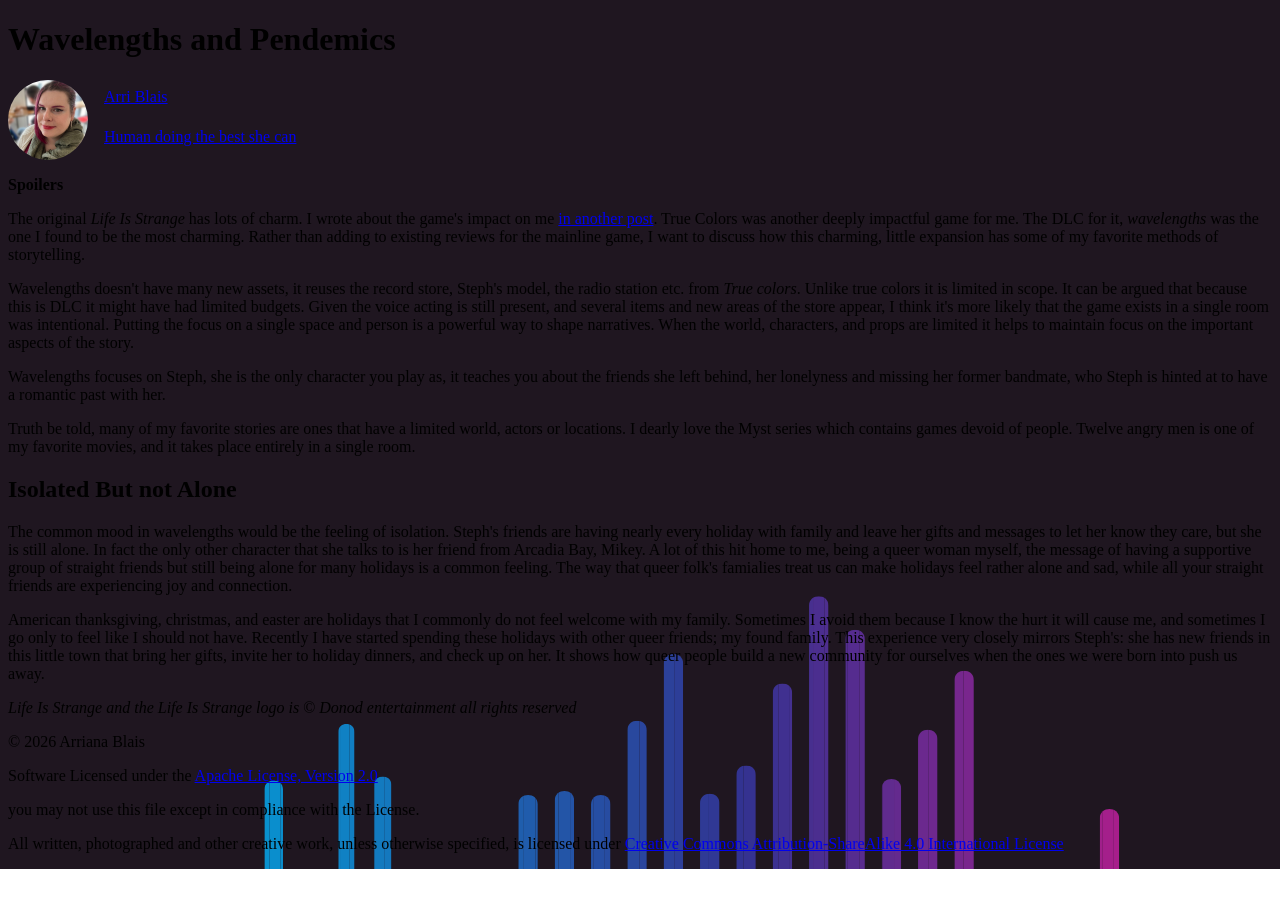
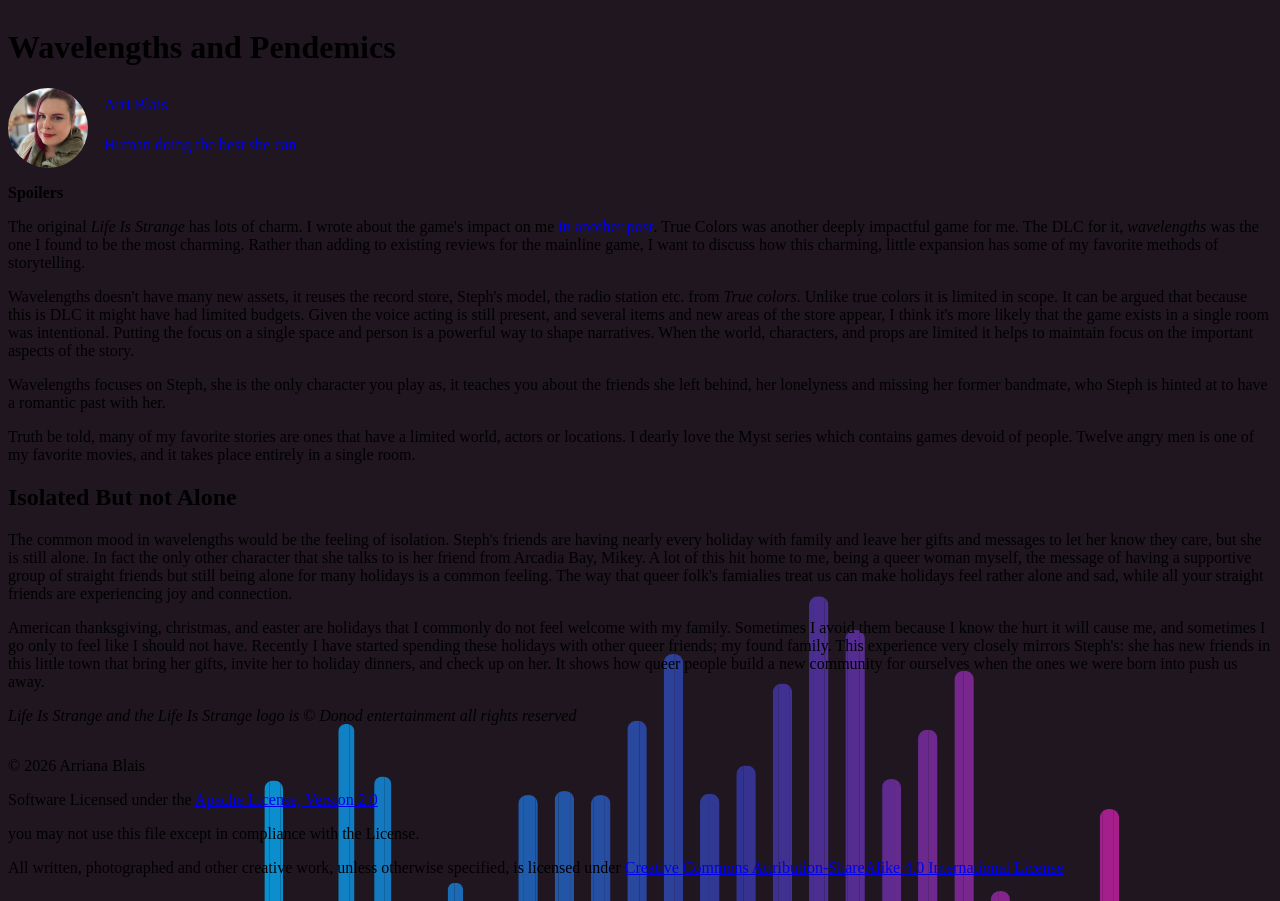
Before and after one commit to arriIsHere/arri.gay, an Eleventy site: page src/articles/wavelengths-review/index.md in a window 1280 px wide. Before the commit the page ends 869 px from the top, so only its background shows below. Built offline with nearby package versions, Linux system fonts and the light colour scheme; Eleventy itself is replaced by a stand-in of ours; files that its build step writes are made by us from their sources; files whose address does not match are found by name.

Commit message:
cleanup display for desktop

```diff
--- a/src/articles/wavelengths-review/index.md
+++ b/src/articles/wavelengths-review/index.md
@@ -1,7 +1,7 @@
 ---
 title: Wavelengths and Pendemics
-date: 2022-01-06
-tags: draft
+date: 2023-10-06
+tags: published
 image: rainbowSoundwave.svg
 imageAlt: A sound wave display with a rainbow of colors across it
 tone: light
--- a/src/lib/css/main.css
+++ b/src/lib/css/main.css
@@ -7,6 +7,32 @@
 @import '/lib/css/codium/main.css';
 @import '/lib/css/components/preview-box.css';
 @import '/lib/css/components/profile.css';
+
+/* force it to fill the window*/
+body {
+    min-height: 100vh;
+
+    display: grid;
+
+    grid-template-rows: auto 1fr auto;
+
+    grid-template-areas:
+    "header"
+    "body"
+    "footer";
+}
+
+header {
+    grid-area: header;
+}
+
+main {
+    grid-area: body;
+}
+
+footer {
+    grid-area: footer;
+}
 
 .codium-content-page.preview-box-container {
     gap: var(--spacing-medium);
```
Also changed, not shown: src/articles/productivity/index.md (+6 -6 lines), src/articles/timetravel-and-cocoons/index.md (+1 -1 lines), 2 other files.
